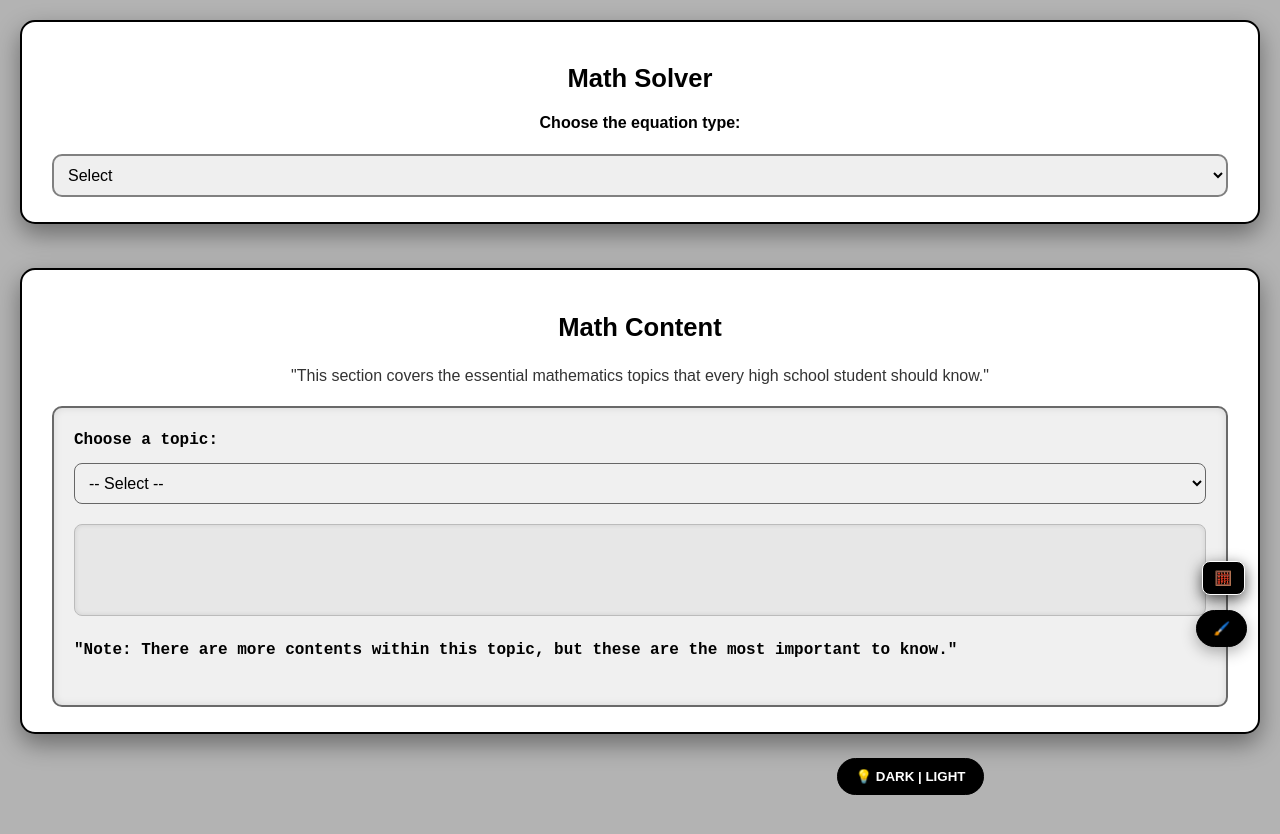
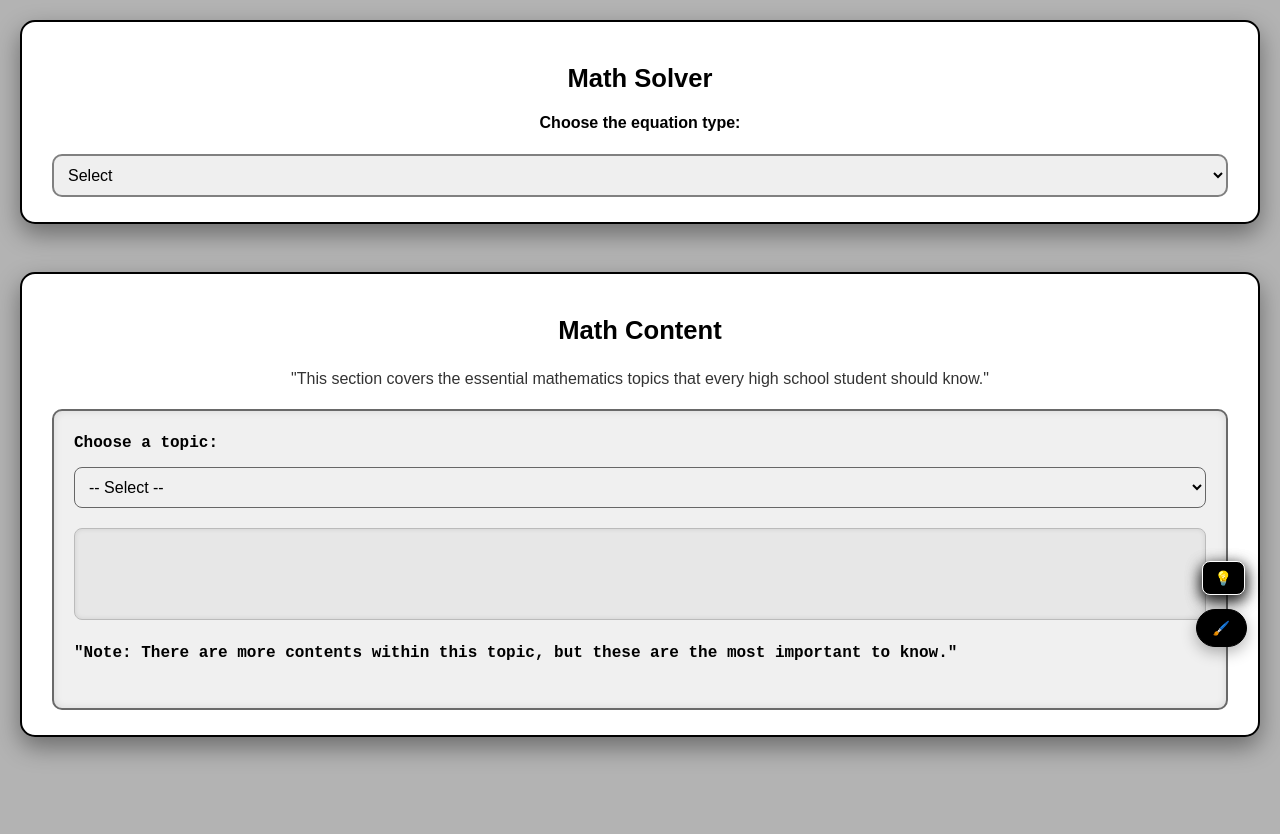
Before and after one commit to vitormontinikemp-max/Mathsmkvi, a plain HTML site: page index.html in a window 1280 px wide. Drawn offline with nearby package versions, Linux system fonts and the light colour scheme.

Commit message:
Update index.html

```diff
--- a/index.html
+++ b/index.html
@@ -10,6 +10,16 @@
 </head>
 
 <body>
+    <!-- coloque estes botões diretamente dentro do <body>, sem wrapper -->
+<button id="openCalc" class="open-calc">🧮</button>
+<button id="abrirLousa" class="open-calc">🖌️</button>
+<button id="fecharLousa" class="open-calc">Close ❌</button>
+<button id="toggleTheme" class="open-calc">💡</button>
+
+
+
+
+
     <!-- ===== MAIN CONTAINER ===== -->
     <div class="container">
         <h1 id="ms">Math Solver</h1>
@@ -420,10 +430,7 @@
 
     <h3></h3>
 
-    <button id="openCalc" class="open-calc">🧮</button>
-    <button class="abrir-lousa-container" id="abrirLousa">🖌️</button>
-    <button id="fecharLousa">Close Blackboard ❌</button>
-    <button id="toggleTheme">💡 DARK | LIGHT</button>
+
 
 
     <!-- ===== SCRIPTS ===== -->
```
